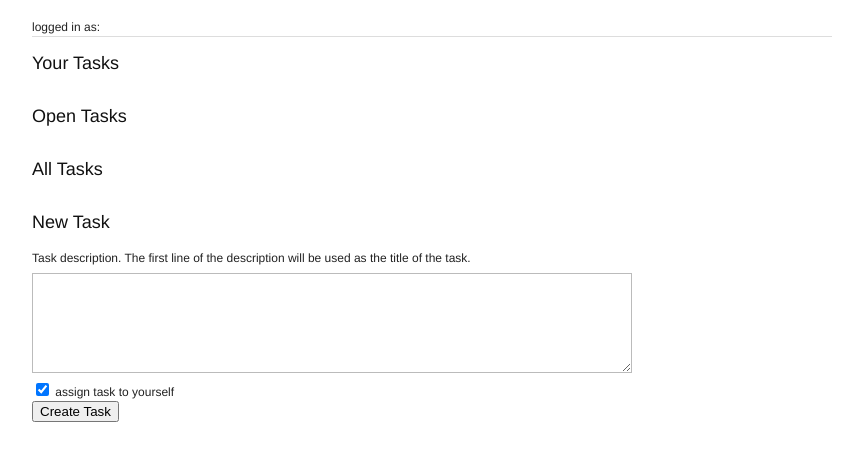
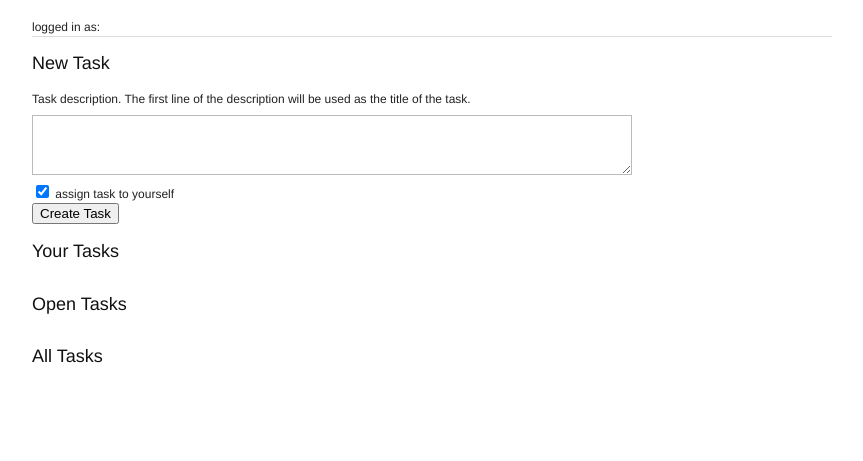
Before and after one commit to wadevries/sps, a Python web app: template templates/overview.html in a window 1280 px wide. Shown: the top 461 px of the page, without its empty margins (208-1071 px from the left). Run offline with Jinja, Linux system fonts and the light colour scheme; the template is opened without the code that fills it, so the values that code supplies are empty; some libraries are stand-ins or nearby versions.

Commit message:
Moves new task form to the top
* Resizes task description textarea

```diff
--- a/css/style.css
+++ b/css/style.css
@@ -1,6 +1,6 @@
 body { width: 800px; margin: 0 auto; }
 
-textarea { width: 600px; height: 100px; }
+textarea { width: 600px; height: 60px; }
 
 td.checkbox { width: 60px; }
 
--- a/templates/overview.html
+++ b/templates/overview.html
@@ -18,6 +18,16 @@
 logged in as: <b> {{ username }} </b>
 <hr>
 
+<h3>New Task</h3>
+<form action="/create-task" method="post">
+Task description. The first line of the description will be used as the
+title of the task.
+<textarea  name="description"></textarea><br>
+<input type="checkbox" name="assign_to_self" checked> assign task to yourself<br>
+<input type="hidden" name="domain" value="{{ domain }}">
+<input type="submit" value="Create Task" />
+</form>
+<br>
 <h3>Your Tasks</h3>
 <form>
   <table>
@@ -62,15 +72,5 @@ logged in as: <b> {{ username }} </b>
   {% endfor %}
 </table>
 
-
-<h3>New Task</h3>
-<form action="/create-task" method="post">
-Task description. The first line of the description will be used as the
-title of the task.
-<textarea cols="81" rows="4" name="description"></textarea><br>
-<input type="checkbox" name="assign_to_self" checked> assign task to yourself<br>
-<input type="hidden" name="domain" value="{{ domain }}">
-<input type="submit" value="Create Task" />
-</form>
 </body>
 </html>
```
